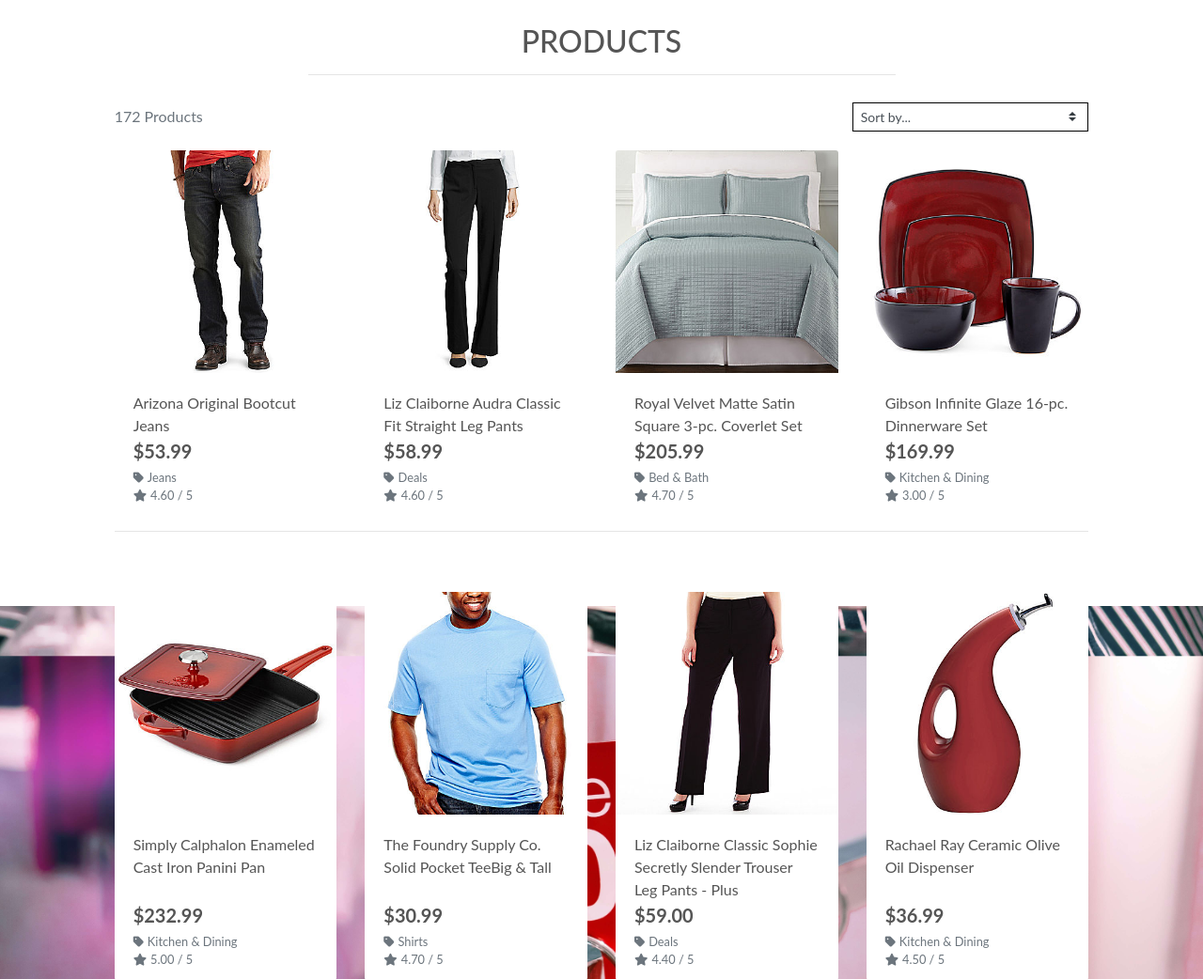
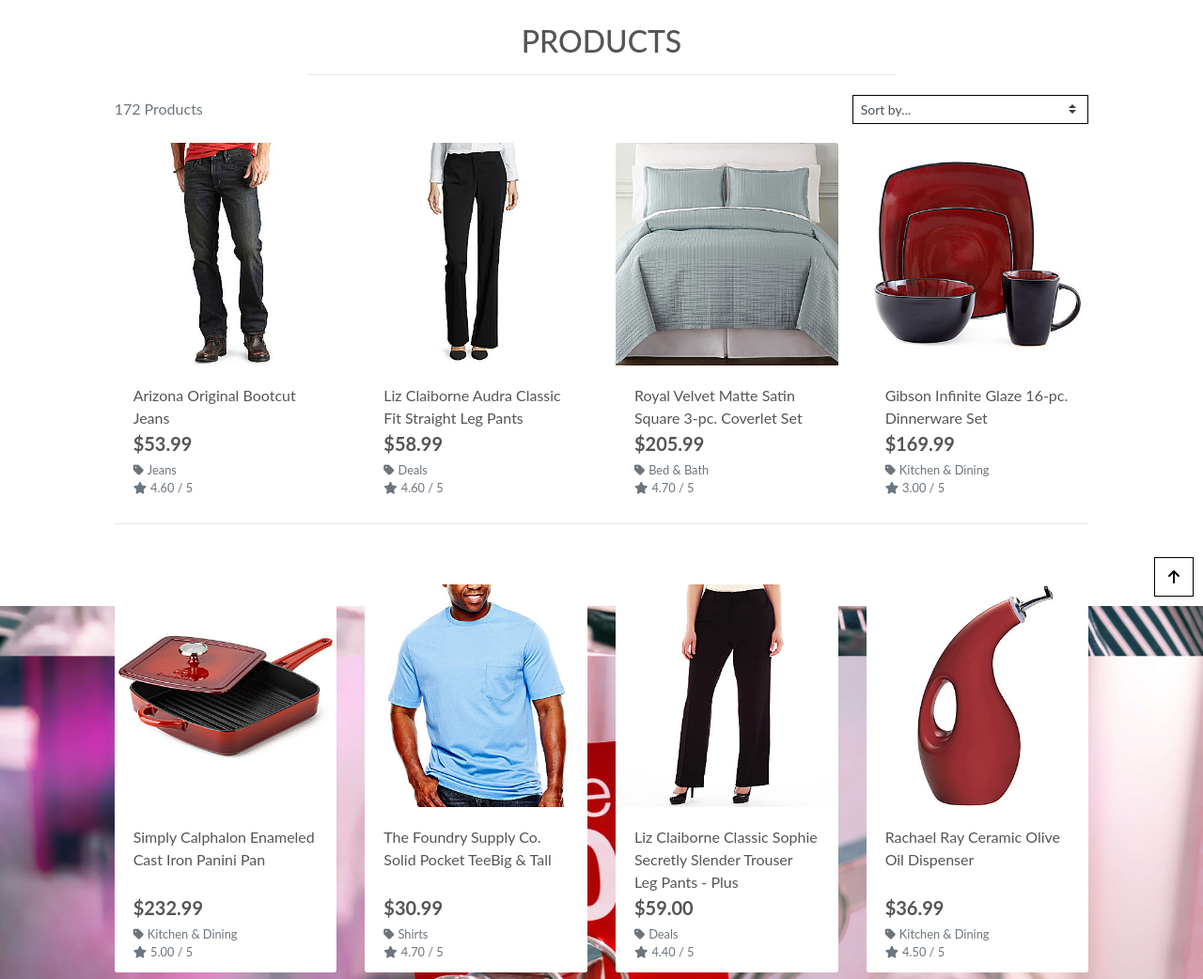
Before and after one commit to Code-Institute-Submissions/jay-o-sullivan-MS4-SHOP_NovResub, a Django app: page /products/ in a window 1280 px wide. Shown: the part 155-1197 px from the top of the page at 94% size. Run offline with Django 3.2, Linux system fonts and the light colour scheme; data comes from the database, SQL or seed files in the repository; some libraries are stand-ins or nearby versions.

Commit message:
added sorting JS and back to top

```diff
--- a/products/templates/products/products.html
+++ b/products/templates/products/products.html
@@ -1,6 +1,5 @@
 {% extends "base.html" %}
 {% load static %}
-
 {% block page_header %}
     <div class="container header-container">
         <div class="row">
@@ -8,7 +7,6 @@
         </div>
     </div>
 {% endblock %}
-
 {% block content %}
     <div class="overlay"></div>
     <div class="container-fluid">
@@ -25,7 +23,6 @@
         </div>
         <div class="row">
             <div class="product-container col-10 offset-1">
-                <div class="row mt-1 mb-2"></div>
                 <div class="row mt-1 mb-2">
                     <div class="col-12 col-md-6 my-auto order-md-last d-flex justify-content-center justify-content-md-end">
                         <div class="sort-select-wrapper w-50">
@@ -113,4 +110,41 @@
             </div>
         </div>
     </div>
+    <div class="btt-button shadow-sm rounded-0 border border-black">
+        <a class="btt-link d-flex h-100">
+            <i class="fas fa-arrow-up text-black mx-auto my-auto"></i>
+        </a>
+    </div>
 {% endblock %}
+
+{% block postloadjs %}
+    {{ block.super }}
+    <script type="text/javascript">
+		$('.btt-link').click(function(e) {
+			window.scrollTo(0,0)
+		})
+	</script>
+
+    <script type="text/javascript">
+        $('#sort-selector').change(function() {
+            var selector = $(this);
+            var currentUrl = new URL(window.location);
+
+            var selectedVal = selector.val();
+            if(selectedVal != "reset"){
+                var sort = selectedVal.split("_")[0];
+                var direction = selectedVal.split("_")[1];
+
+                currentUrl.searchParams.set("sort", sort);
+                currentUrl.searchParams.set("direction", direction);
+
+                window.location.replace(currentUrl);
+            } else {
+                currentUrl.searchParams.delete("sort");
+                currentUrl.searchParams.delete("direction");
+
+                window.location.replace(currentUrl);
+            }
+        })
+    </script>
+{% endblock %}
--- a/products/views.py
+++ b/products/views.py
@@ -1,9 +1,12 @@
 from django.shortcuts import render, redirect, reverse, get_object_or_404
 from django.contrib import messages
 from django.db.models import Q
+from django.db.models.functions import Lower
+
 from .models import Product, Category
 
 # Create your views here.
+
 
 def all_products(request):
 
--- a/static/css/base.css
+++ b/static/css/base.css
@@ -75,6 +75,18 @@
     color: #fff !important;
 }
 
+.btt-button {
+    height: 42px;
+    width: 42px;
+    position: fixed;
+    bottom: 10px;
+    right: 10px;
+}
+
+.btt-link {
+    cursor: pointer;
+}
+
 /* -------------------------------- Media Queries */
 
 /* Slightly larger container on xl screens */
```
